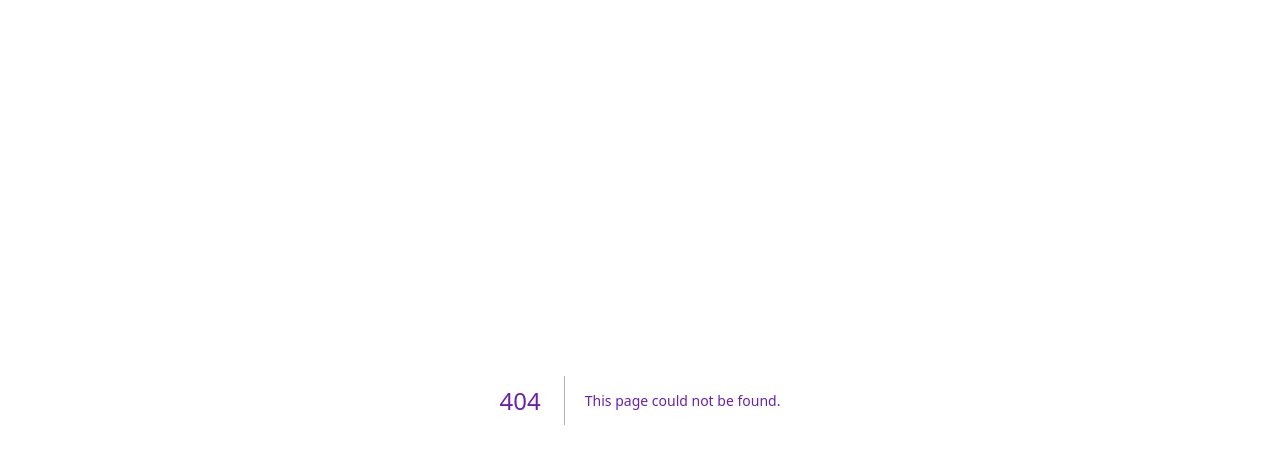
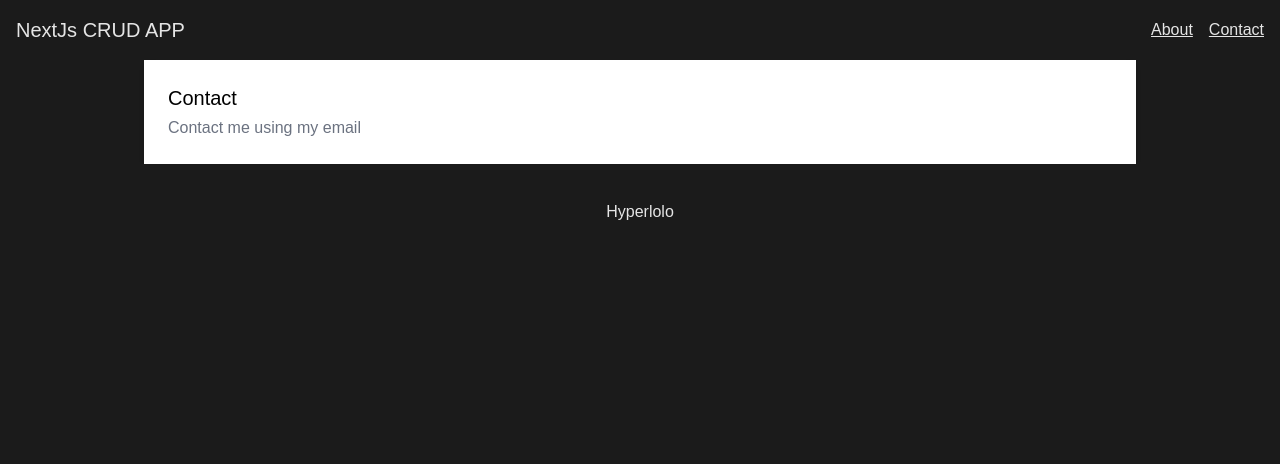
Before and after one commit to hyperlolo/NextJsCRUDApp, a Next.js app: page /contact in a window 1280 px wide. Before the commit this address had no page. Shown: the top 464 px of the page. Built offline with nearby package versions, Linux system fonts and the light colour scheme.

Commit message:
feat: added nav bar, footer, and extra pages

```diff
--- /dev/null
+++ b/src/app/about/page.tsx
@@ -0,0 +1,8 @@
+export default function About() {
+  return (
+    <div className="bg-white p-6 max-w-full shadow-md flex flex-col">
+      <div className="text-black text-xl font-medium pb-1">NextJs CRUD APP</div>
+      <div className="text-gray-500">By Karanjit Gill</div>
+    </div>
+  );
+}
--- /dev/null
+++ b/src/app/contact/page.tsx
@@ -0,0 +1,8 @@
+export default function Contact() {
+  return (
+    <div className="bg-white p-6 max-w-full shadow-md flex flex-col">
+      <div className="text-black text-xl font-medium pb-1">Contact</div>
+      <div className="text-gray-500">Contact me using my email</div>
+    </div>
+  );
+}
--- a/src/app/globals.css
+++ b/src/app/globals.css
@@ -103,7 +103,10 @@ button.secondary {
   }
 
   .navbar a {
-    @apply text-foreground hover:text-secondary;
+    @apply text-foreground;
+  }
+  .navbar a:hover {
+    color: var(--secondary);
   }
 }
 
--- a/src/app/layout.tsx
+++ b/src/app/layout.tsx
@@ -1,6 +1,7 @@
 import type { Metadata } from "next";
 import localFont from "next/font/local";
 import "./globals.css";
+import Link from "next/link";
 
 const geistSans = localFont({
   src: "./fonts/GeistVF.woff",
@@ -28,7 +29,26 @@ export default function RootLayout({
       <body
         className={`${geistSans.variable} ${geistMono.variable} antialiased`}
       >
-        {children}
+        <nav className="navbar">
+          <Link href="/" className="text-primary text-xl hover:text-gold-500 no-underline">
+            NextJs CRUD APP
+          </Link>
+          <div className="flex gap-4">
+            <Link href="/about" className="text-foreground hover:text-gold-500">
+              About
+            </Link>
+            <Link
+              href="/contact"
+              className="text-foreground hover:text-gold-500"
+            >
+              Contact
+            </Link>
+          </div>
+        </nav>
+        <main className="container">{children}</main>
+        <footer className="flex-center p-6 bg-background text-muted min-h-24">
+          <div>Hyperlolo</div>
+        </footer>
       </body>
     </html>
   );
--- a/src/app/page.tsx
+++ b/src/app/page.tsx
@@ -1,8 +1,7 @@
 export default function Home() {
   return (
     <div className="bg-white p-6 max-w-full shadow-md flex flex-col">
-      <div className="text-black text-xl font-medium pb-1">NextJs CRUD APP</div>
-      <div className="text-gray-500">By Karanjit Gill</div>
+      <div className="text-black text-xl font-medium pb-1">Create Notes</div>
     </div>
   );
 }
```
